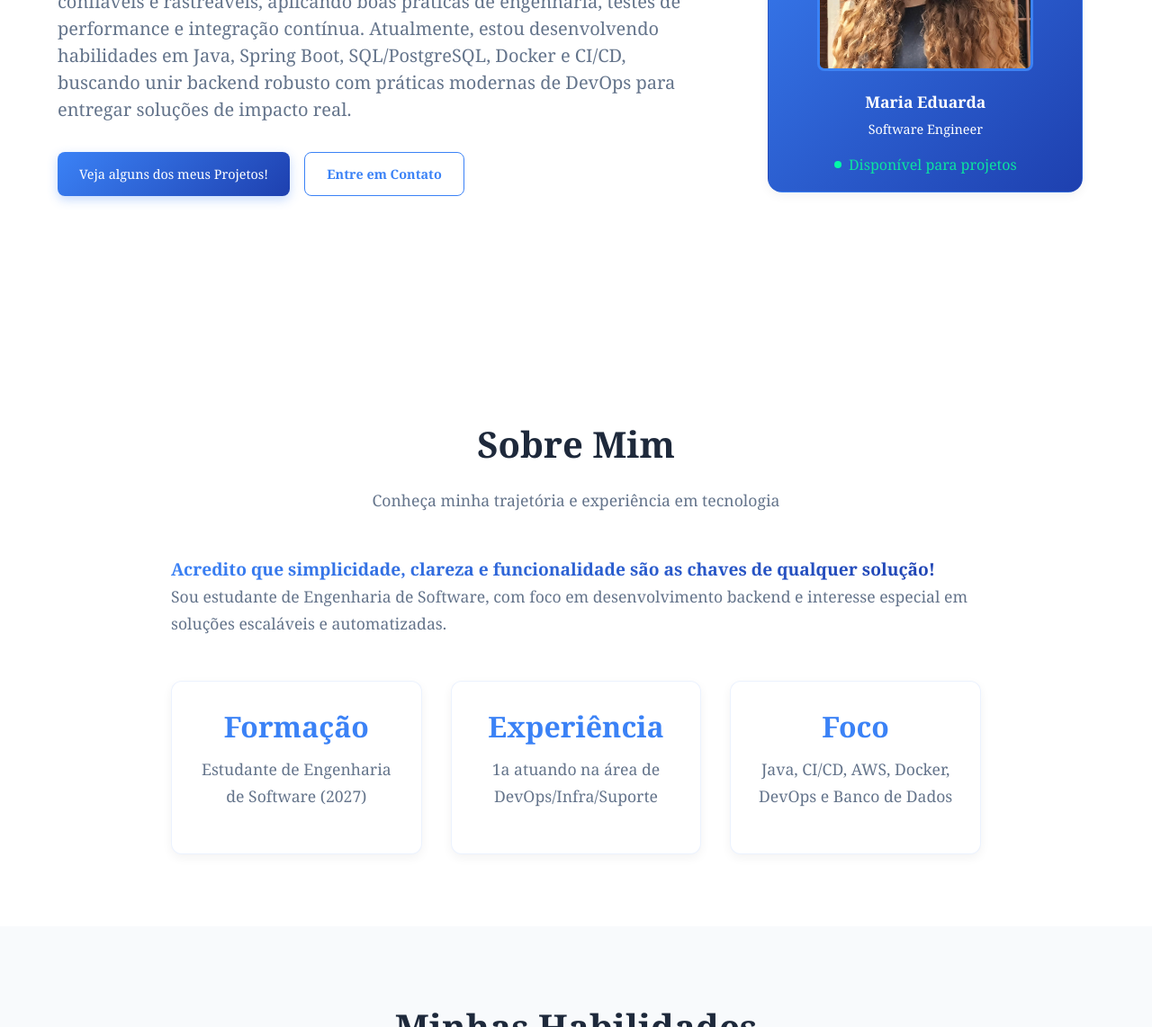
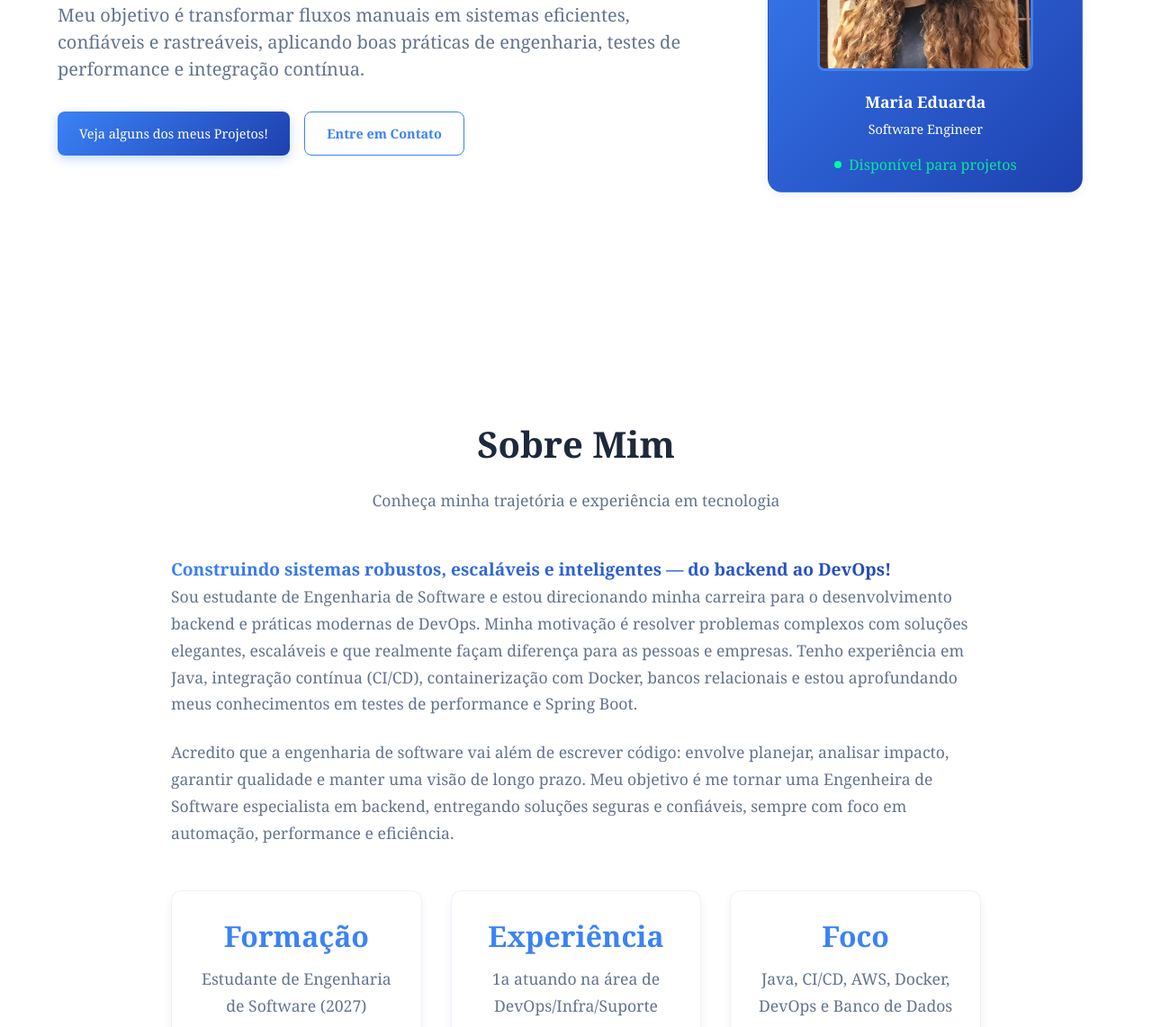
Before and after one commit to DantinhasMD/Portfolio, a plain HTML site: page index.html in a window 1280 px wide. Shown: the part 418-1560 px from the top of the page at 90% size. Drawn offline with Linux system fonts and the light colour scheme.

Commit message:
Update index.html

```diff
--- a/index.html
+++ b/index.html
@@ -46,9 +46,7 @@
                         </h1>
                         <p class="hero-subtitle">
                             Meu objetivo é transformar fluxos manuais em sistemas eficientes, confiáveis e rastreáveis, aplicando boas práticas
-                            de engenharia, testes de performance e integração contínua. Atualmente, estou desenvolvendo habilidades em Java,
-                            Spring Boot, SQL/PostgreSQL, Docker e CI/CD, buscando unir backend robusto com práticas modernas de DevOps para entregar
-                            soluções de impacto real.
+                            de engenharia, testes de performance e integração contínua.
                         </p>
                         <div class="hero-cta">
                             <a href="projects-personal.html" class="btn btn-primary">Veja alguns dos meus Projetos!</a>
@@ -83,13 +81,17 @@
                 </div>
                 <div class="about-content">
                     <div class="about-text">
-                        <div class="text-primary">Acredito que simplicidade, clareza e funcionalidade são as chaves de qualquer solução!</div>
+                        <div class="text-primary">Construindo sistemas robustos, escaláveis e inteligentes — do backend ao DevOps!</div>
                         <p>
-                            Sou estudante de Engenharia de Software, com foco em desenvolvimento backend e
-                            interesse especial em soluções escaláveis e automatizadas.
+                            Sou estudante de Engenharia de Software e estou direcionando minha carreira para o desenvolvimento backend e práticas modernas de DevOps.
+                            Minha motivação é resolver problemas complexos com soluções elegantes, escaláveis e que realmente façam diferença para as pessoas e empresas.
+                            Tenho experiência em Java, integração contínua (CI/CD), containerização com Docker, bancos relacionais e estou aprofundando meus conhecimentos
+                            em testes de performance e Spring Boot.
                         </p>
                         <p>
-
+                            Acredito que a engenharia de software vai além de escrever código: envolve planejar, analisar impacto, garantir qualidade e manter uma visão
+                            de longo prazo. Meu objetivo é me tornar uma Engenheira de Software especialista em backend, entregando soluções seguras e confiáveis,
+                            sempre com foco em automação, performance e eficiência.
                         </p>
                         <div class="about-stats">
                             <div class="stat">
```
